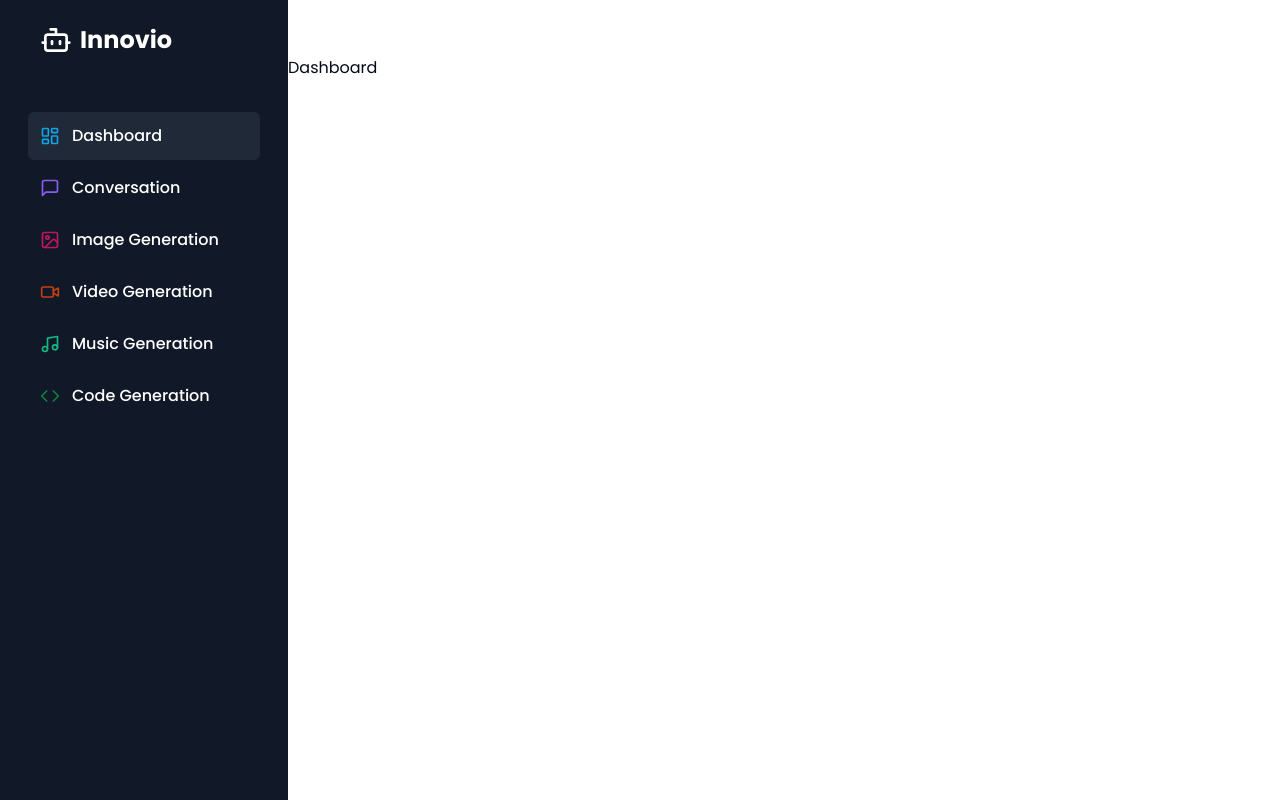
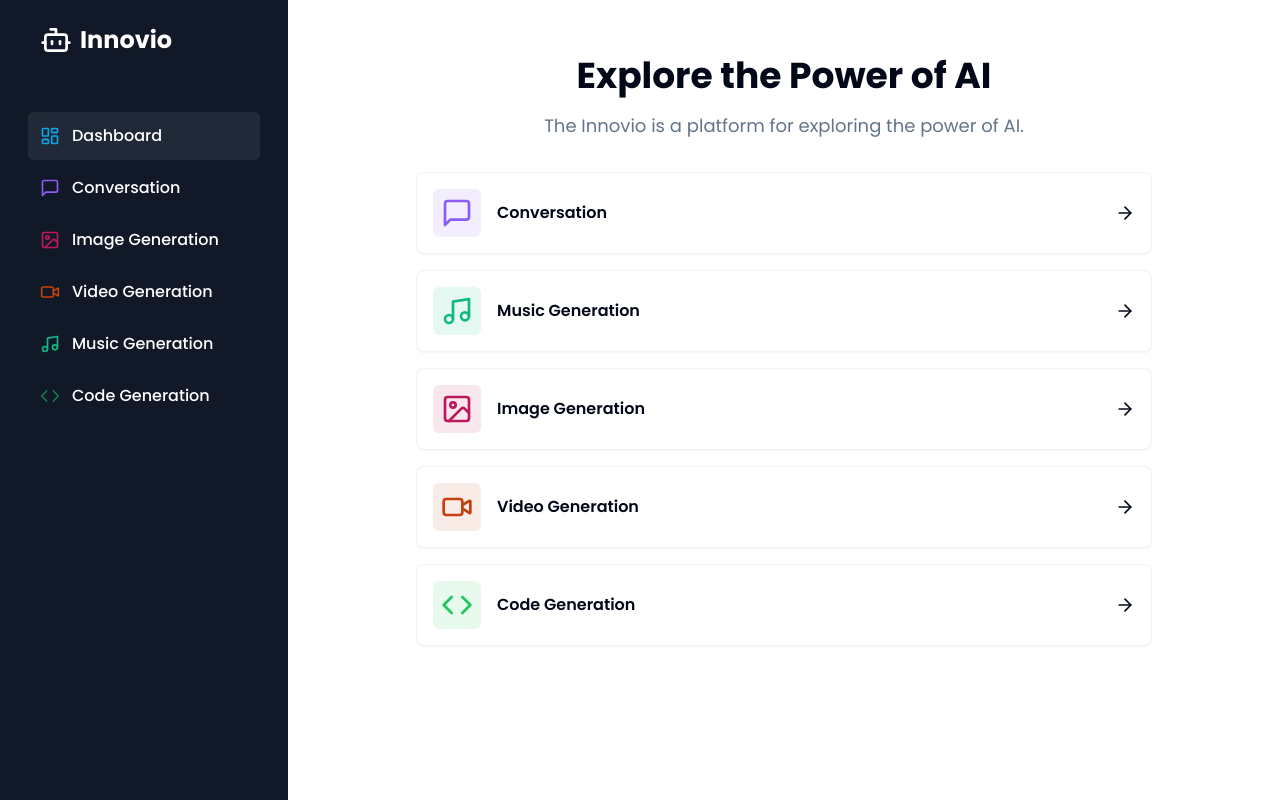
Before and after one commit to Kami-1716/innovio, a Next.js app: page /dashboard in a window 1280 px wide. Built offline with nearby package versions, Linux system fonts and the light colour scheme.

Commit message:
Add dashboard tools with icons and links

```diff
--- a/src/app/(dashboard)/(routes)/dashboard/page.tsx
+++ b/src/app/(dashboard)/(routes)/dashboard/page.tsx
@@ -1,5 +1,90 @@
+"use client";
+import { Card } from "@/components/ui/card";
+import { cn } from "@/lib/utils";
+import {
+  ArrowBigRight,
+  ArrowRight,
+  Code,
+  Image,
+  ImageIcon,
+  MessageSquare,
+  Music,
+  Video,
+} from "lucide-react";
+import { useRouter } from "next/navigation";
 import React from "react";
 
-export default async function Dashboard() {
-  return <div>Dashboard</div>;
+const tools = [
+  {
+    lable: "Conversation",
+    icon: MessageSquare,
+    color: "text-violet-500",
+    bgColor: "bg-violet-500/10",
+    href: "/conversation",
+  },
+  {
+    lable: "Music Generation",
+    icon: Music,
+    color: "text-emerald-500",
+    bgColor: "bg-emerald-500/10",
+    href: "/music",
+  },
+  {
+    lable: "Image Generation",
+    icon: ImageIcon,
+    color: "text-pink-700",
+    bgColor: "bg-pink-700/10",
+    href: "/image",
+  },
+  {
+    lable: "Video Generation",
+    icon: Video,
+    color: "text-orange-700",
+    bgColor: "bg-orange-700/10",
+    href: "/music",
+  },
+  {
+    lable: "Code Generation",
+    icon: Code,
+    color: "text-green-500",
+    bgColor: "bg-green-500/10",
+    href: "/music",
+  },
+];
+
+export default function Dashboard() {
+  const router = useRouter();
+  return (
+    <div className="mb-8">
+      <div className="mb-8 space-y-4">
+        <h1 className="text-2xl md:text-4xl font-bold text-center">
+          Explore the Power of AI
+        </h1>
+        <p className="text-muted-foreground text-sm md:text-lg text-center font-light">
+          The Innovio is a platform for exploring the power of AI.
+        </p>
+      </div>
+      <div className="px-4 md:px-20 lg:px-32 space-y-4">
+        {tools.map((tool) => (
+          <Card
+            onClick={() => {
+              router.push(tool.href);
+            }}
+            key={tool.href}
+            className="p-4 border-black/5 flex items-center justify-between hover:shadow-md transition cursor-pointer"
+          >
+            <div className="flex items-center gap-x-4">
+              <div className={cn("p-2 w-fit rounded-md", tool.bgColor)}>
+                <tool.icon className={cn("w-8 h-8", tool.color)} />
+              </div>
+              <div className="font-semibold">{tool.lable}</div>
+            </div>
+            <div>
+              <ArrowRight className="w-5 h-5" />
+            </div>
+          </Card>
+        ))}
+      </div>
+    </div>
+  );
 }
--- /dev/null
+++ b/src/components/ui/card.tsx
@@ -0,0 +1,79 @@
+import * as React from "react"
+
+import { cn } from "@/lib/utils"
+
+const Card = React.forwardRef<
+  HTMLDivElement,
+  React.HTMLAttributes<HTMLDivElement>
+>(({ className, ...props }, ref) => (
+  <div
+    ref={ref}
+    className={cn(
+      "rounded-lg border bg-card text-card-foreground shadow-sm",
+      className
+    )}
+    {...props}
+  />
+))
+Card.displayName = "Card"
+
+const CardHeader = React.forwardRef<
+  HTMLDivElement,
+  React.HTMLAttributes<HTMLDivElement>
+>(({ className, ...props }, ref) => (
+  <div
+    ref={ref}
+    className={cn("flex flex-col space-y-1.5 p-6", className)}
+    {...props}
+  />
+))
+CardHeader.displayName = "CardHeader"
+
+const CardTitle = React.forwardRef<
+  HTMLParagraphElement,
+  React.HTMLAttributes<HTMLHeadingElement>
+>(({ className, ...props }, ref) => (
+  <h3
+    ref={ref}
+    className={cn(
+      "text-2xl font-semibold leading-none tracking-tight",
+      className
+    )}
+    {...props}
+  />
+))
+CardTitle.displayName = "CardTitle"
+
+const CardDescription = React.forwardRef<
+  HTMLParagraphElement,
+  React.HTMLAttributes<HTMLParagraphElement>
+>(({ className, ...props }, ref) => (
+  <p
+    ref={ref}
+    className={cn("text-sm text-muted-foreground", className)}
+    {...props}
+  />
+))
+CardDescription.displayName = "CardDescription"
+
+const CardContent = React.forwardRef<
+  HTMLDivElement,
+  React.HTMLAttributes<HTMLDivElement>
+>(({ className, ...props }, ref) => (
+  <div ref={ref} className={cn("p-6 pt-0", className)} {...props} />
+))
+CardContent.displayName = "CardContent"
+
+const CardFooter = React.forwardRef<
+  HTMLDivElement,
+  React.HTMLAttributes<HTMLDivElement>
+>(({ className, ...props }, ref) => (
+  <div
+    ref={ref}
+    className={cn("flex items-center p-6 pt-0", className)}
+    {...props}
+  />
+))
+CardFooter.displayName = "CardFooter"
+
+export { Card, CardHeader, CardFooter, CardTitle, CardDescription, CardContent }
```
